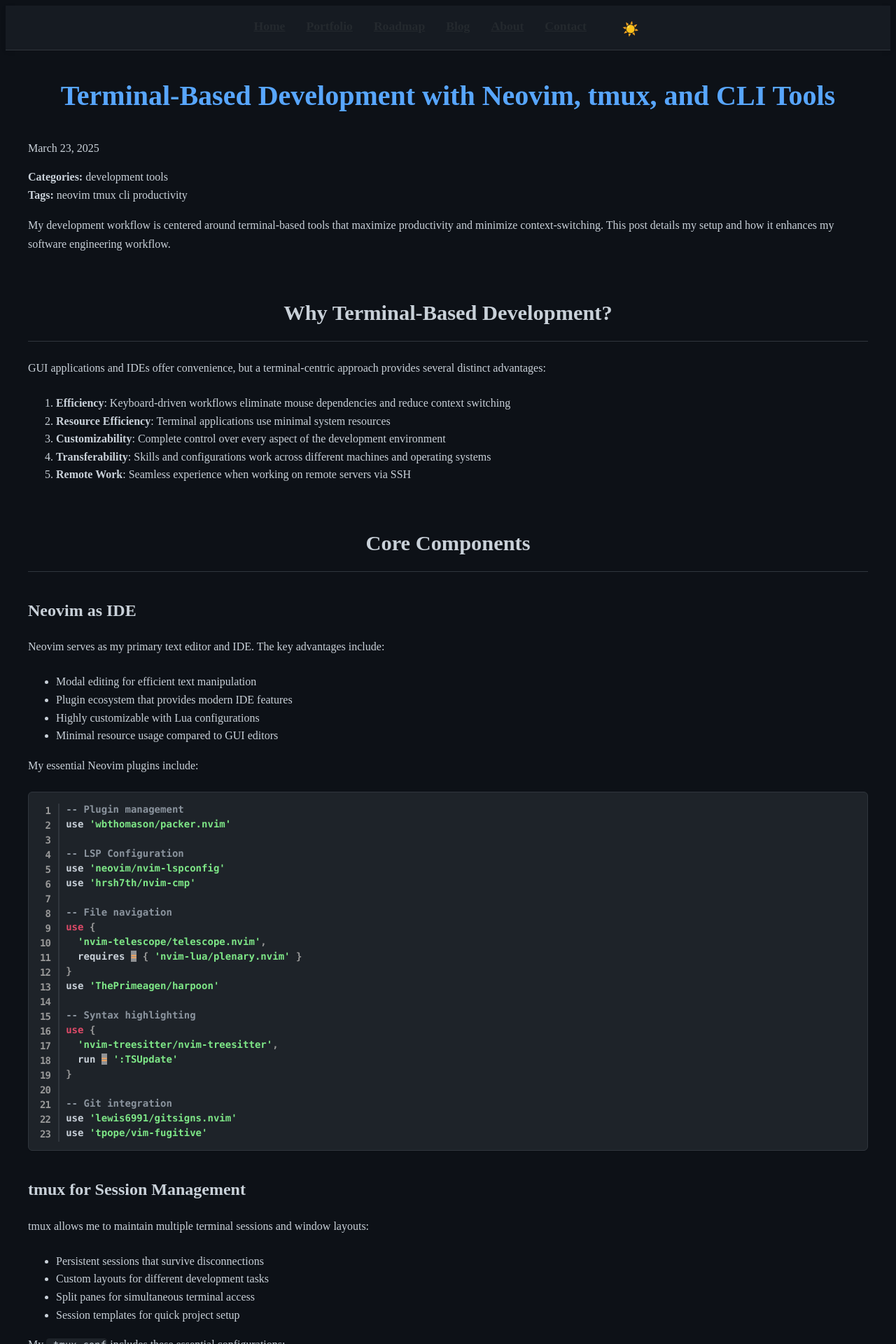
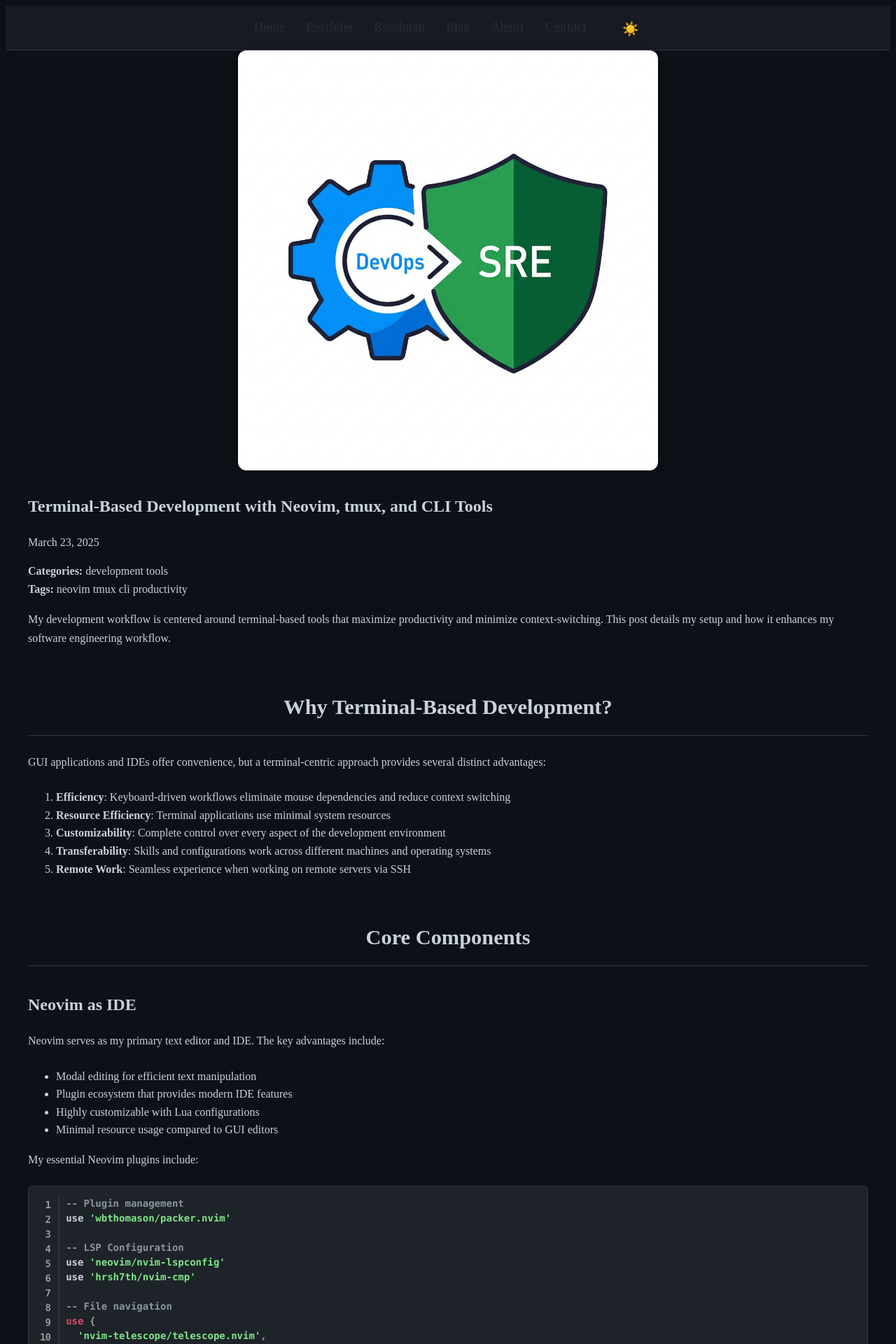
Before and after one commit to joshuamichaelhall/joshuamichaelhall.github.io, a Jekyll site: the page built from _posts/2025-03-23-terminal-based-development-environment.md, in a window 1280 px wide. Shown: the top 1920 px of the page at 70% size. Built offline with Jekyll 4.4.1, drawn with Linux system fonts in a browser that asks for light colours; nearby versions of some CDN libraries.

Commit message:
Add article icons and hero images to website
- Add 4 new article icon images: career evolution, DevOps/SRE, infrastructure as code, and secure AWS setup
- Update Dev.to integration to display article cards with images similar to project cards
- Add smart image matching for articles based on title keywords
- Include hero images on individual article pages with responsive styling
- Update article frontmatter to specify corresponding images
- Format article listings with image on left, title/description on right
- Add "Read Article" buttons and publication dates to article cards
- Implement responsive layout for all screen sizes

🤖 Generated with [Claude Code](https://claude.ai/code)

Co-Authored-By: Claude <noreply@anthropic.com>

```diff
--- a/_layouts/post.html
+++ b/_layouts/post.html
@@ -3,6 +3,11 @@ layout: default
 ---
 <article class="post">
   <header class="post-header">
+    {% if page.image %}
+    <div class="post-hero-image">
+      <img src="{{ page.image }}" alt="{{ page.title | escape }}" loading="lazy">
+    </div>
+    {% endif %}
     <h1 class="post-title">{{ page.title | escape }}</h1>
     <p class="post-date">{{ page.date | date: "%B %d, %Y" }}</p>
 
--- a/_posts/2025-03-23-terminal-based-development-environment.md
+++ b/_posts/2025-03-23-terminal-based-development-environment.md
@@ -5,6 +5,7 @@ date: 2025-03-23
 categories: development tools
 tags: neovim tmux cli productivity
 excerpt: "A detailed look at my terminal-based development environment and how it enhances productivity for software engineering tasks."
+image: "/assets/images/devops_sre_article_icon.png"
 published: true
 ---
 My development workflow is centered around terminal-based tools that maximize productivity and minimize context-switching. This post details my setup and how it enhances my software engineering workflow.
--- a/assets/js/devto-integration.js
+++ b/assets/js/devto-integration.js
@@ -25,17 +25,61 @@ document.addEventListener('DOMContentLoaded', function() {
         return;
       }
 
+      // Article images mapping based on title keywords
+      const articleImages = {
+        'infrastructure as code': '/assets/images/infrastructure_as_code_article_icon.png',
+        'secure aws': '/assets/images/set_secure_aws_article_icon.png',
+        'aws learning environment': '/assets/images/set_secure_aws_article_icon.png',
+        'devops': '/assets/images/devops_sre_article_icon.png',
+        'sre': '/assets/images/devops_sre_article_icon.png',
+        'career': '/assets/images/career_evolution_announcement_article_icon.png',
+        'terminal': '/assets/images/devops_sre_article_icon.png',
+        'development environment': '/assets/images/devops_sre_article_icon.png',
+        // Fallback patterns
+        'financial services': '/assets/images/infrastructure_as_code_article_icon.png',
+        'terraform': '/assets/images/infrastructure_as_code_article_icon.png',
+        'aws': '/assets/images/set_secure_aws_article_icon.png'
+      };
+
+      // Function to get article image based on title
+      function getArticleImage(articleTitle) {
+        const lowerTitle = articleTitle.toLowerCase();
+
+        // Try to find a matching pattern
+        for (const [pattern, imagePath] of Object.entries(articleImages)) {
+          if (lowerTitle.includes(pattern.toLowerCase())) {
+            return imagePath;
+          }
+        }
+
+        // Default fallback image
+        return '/assets/images/devops_sre_article_icon.png';
+      }
+
       // Create a container for article cards
       const articlesContainer = document.createElement('div');
       articlesContainer.className = 'articles-container';
 
       articles.forEach(article => {
         const articleDiv = document.createElement('div');
-        articleDiv.className = 'project-card'; // Change to project-card for consistent styling
+        articleDiv.className = 'project-card'; // Use project-card for consistent styling with images
+
+        const articleImage = getArticleImage(article.title);
+
         articleDiv.innerHTML = `
-          <h3><a href="${article.url}" target="_blank">${article.title}</a></h3>
-          <p>${article.description}</p>
-          <p>Published: ${new Date(article.published_at).toLocaleDateString()}</p>
+          <div class="project-content">
+            <div class="project-image">
+              <img src="${articleImage}" alt="${article.title}" loading="lazy">
+            </div>
+            <div class="project-details">
+              <div class="project-header">
+                <h3><a href="${article.url}" target="_blank">${article.title}</a></h3>
+                <a href="${article.url}" target="_blank" class="btn project-btn">Read Article</a>
+              </div>
+              <p class="project-description">${article.description}</p>
+              <p class="article-date">Published: ${new Date(article.published_at).toLocaleDateString()}</p>
+            </div>
+          </div>
         `;
         articlesContainer.appendChild(articleDiv);
       });
--- a/assets/main.scss
+++ b/assets/main.scss
@@ -3769,3 +3769,40 @@ code[class*="language-"] {
     padding: 5px 10px;
   }
 }
+
+/* Article-specific styling */
+.article-date {
+  font-size: 0.9rem;
+  color: var(--text-secondary);
+  margin-top: 8px;
+  margin-bottom: 0 !important;
+  font-style: italic;
+}
+
+/* Post hero image styling */
+.post-hero-image {
+  width: 100%;
+  max-width: 600px;
+  margin: 0 auto 2rem;
+  border-radius: 12px;
+  overflow: hidden;
+  box-shadow: 0 4px 12px rgba(0, 0, 0, 0.1);
+}
+
+.post-hero-image img {
+  width: 100%;
+  height: auto;
+  display: block;
+  transition: transform 0.3s ease;
+}
+
+.post-hero-image:hover img {
+  transform: scale(1.02);
+}
+
+@media (max-width: 768px) {
+  .post-hero-image {
+    margin-bottom: 1.5rem;
+    border-radius: 8px;
+  }
+}
```
Also changed, not shown: _posts/2025-05-05-infrastructure-as-code-best-practices.md (+1 -0 lines), _posts/2025-05-20-setting-up-aws-learning-environment.md (+1 -0 lines), assets/images/devops_sre_article_icon.png (added), assets/images/infrastructure_as_code_article_icon.png (added), 2 other files.
